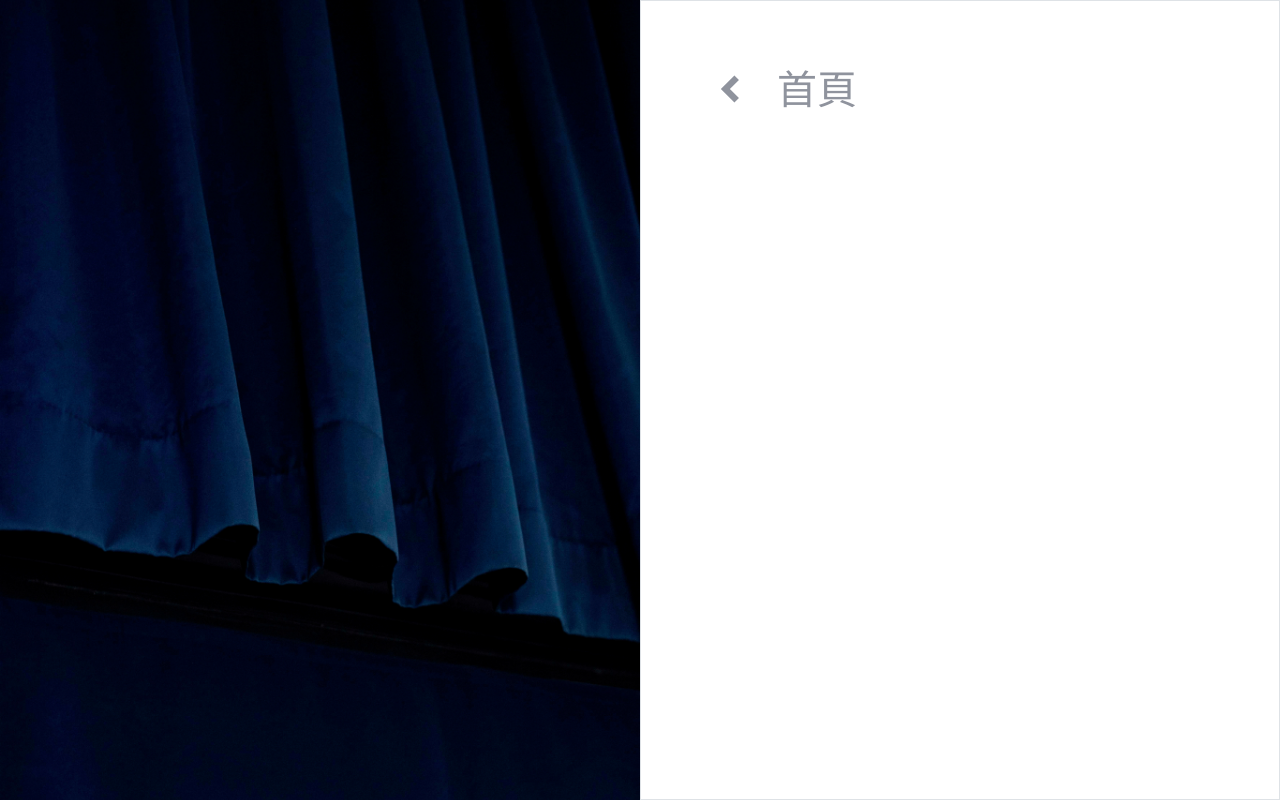
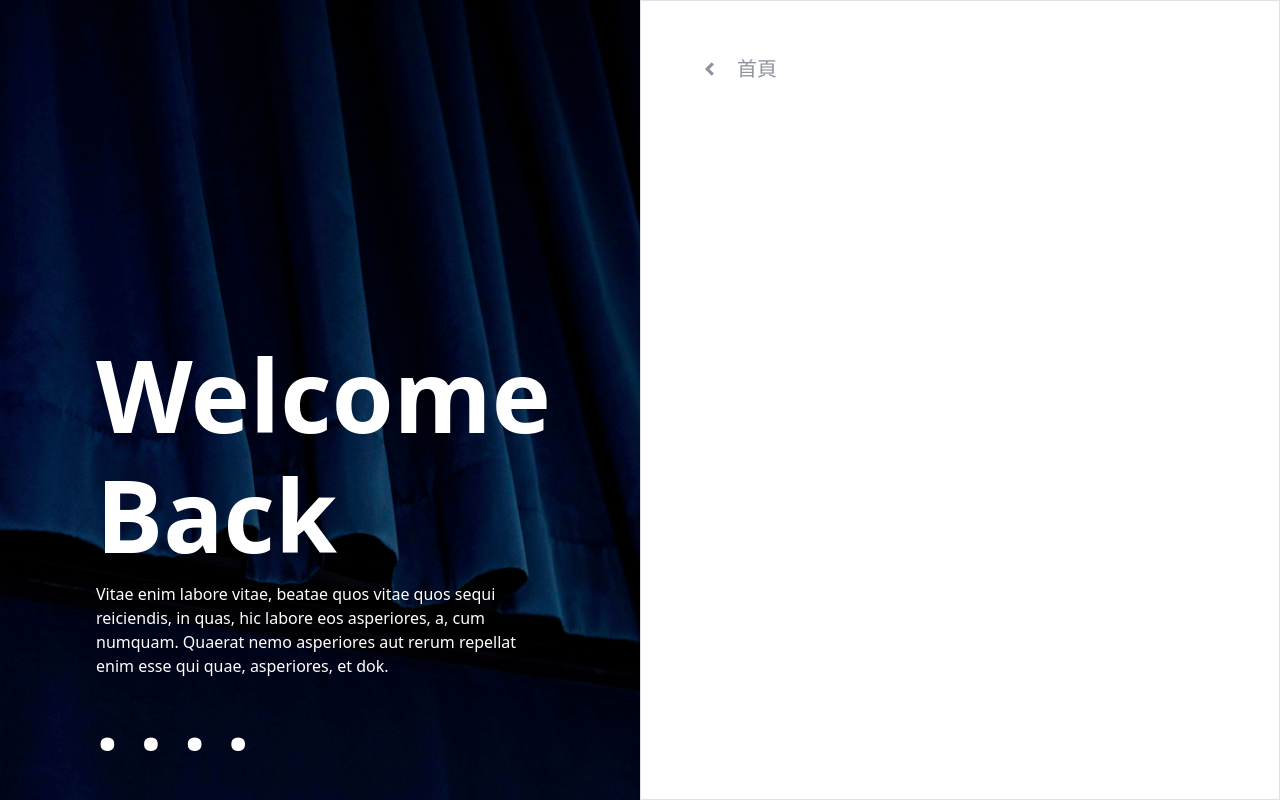
Before and after one commit to Haohan11/curtain-frontend, a Next.js app: page /login in a window 1280 px wide. Built offline with nearby package versions, Linux system fonts and the light colour scheme.

Commit message:
style login page left side

```diff
--- a/pages/login.js
+++ b/pages/login.js
@@ -17,15 +17,28 @@ const Login = () => {
             fill
             className="object-fit-cover"
           />
+          <div className="position-absolute w-100 bottom-0 text-white p-5">
+            <div className="px-5">
+              <h1 className="fw-bold" style={{ fontSize: "100px" }}>
+                Welcome Back
+              </h1>
+              <p>
+                Vitae enim labore vitae, beatae quos vitae quos sequi
+                reiciendis, in quas, hic labore eos asperiores, a, cum numquam.
+                Quaerat nemo asperiores aut rerum repellat enim esse qui quae,
+                asperiores, et dok.
+              </p>
+              <h1 className="fw-bold" style={{ fontSize: "80px", lineHeight: '50px' }}>. . . .</h1>
+            </div>
+          </div>
         </div>
       </Col>
       <Col>
         <div className="p-5 border h-100">
-          <div className="d-flex align-items-center text-lightgrey fs-1">
+          <div className="d-flex align-items-center text-lightgrey fs-5">
             <ArrowLeft className="me-2" />
             <span className="">首頁</span>
           </div>
-          {/* <Image alt="arrow-left svg" src={arrowLeft} width={30} height={30} style={{color: "currentcolor"}}/> */}
         </div>
       </Col>
     </Row>
```
Also changed, not shown: public/icon/dot.svg (added).
